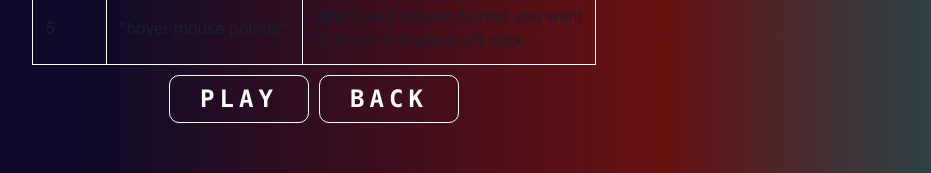
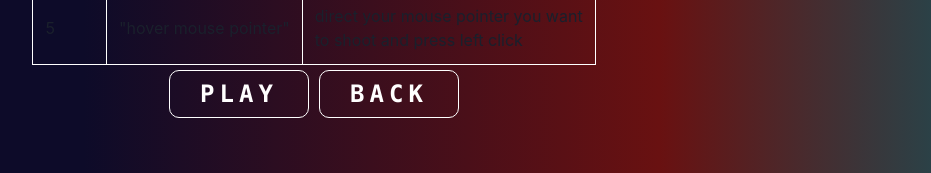
Before and after one commit to khanahmad4527/battlefield, a React (Create React App) app in the folder client/: page /help in a window 1280 px wide. Shown: the part 474-647 px from the top of the page, without its empty margins (326-1257 px from the left). Built offline with nearby package versions, Linux system fonts and the light colour scheme.

Commit message:
bug fixed

```diff
--- a/client/src/components/Help.tsx
+++ b/client/src/components/Help.tsx
@@ -52,7 +52,7 @@ const Help = () => {
           </tr>
       </tbody>
     </table>
-    <div style={{display:"flex",justifyContent:"center",gap:"10px",marginTop:"10px"}}>
+    <div style={{display:"flex",justifyContent:"center",gap:"10px",marginTop:"5px"}}>
     <p className='text'  onClick={() => navigate("/game")} >Play</p>
     <p className='text'  onClick={() => navigate("/")} >Back </p>
     </div>
```
